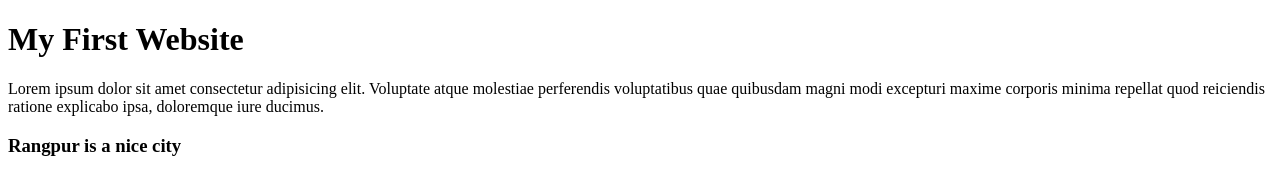
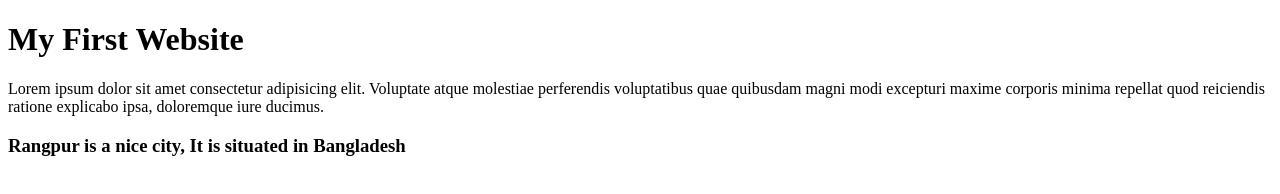
Before and after one commit to AbdurRahmanIE/my-first-website, a plain HTML site: page index.html in a window 1280 px wide. Drawn offline with Linux system fonts and the light colour scheme.

Commit message:
new change

```diff
--- a/index.html
+++ b/index.html
@@ -9,6 +9,6 @@
 <body>
     <h1>My First Website</h1>
     <p>Lorem ipsum dolor sit amet consectetur adipisicing elit. Voluptate atque molestiae perferendis voluptatibus quae quibusdam magni modi excepturi maxime corporis minima repellat quod reiciendis ratione explicabo ipsa, doloremque iure ducimus.</p>
-    <h3>Rangpur is a nice city</h3>
+    <h3>Rangpur is a nice city, It is situated in Bangladesh</h3>
 </body>
 </html>
```
